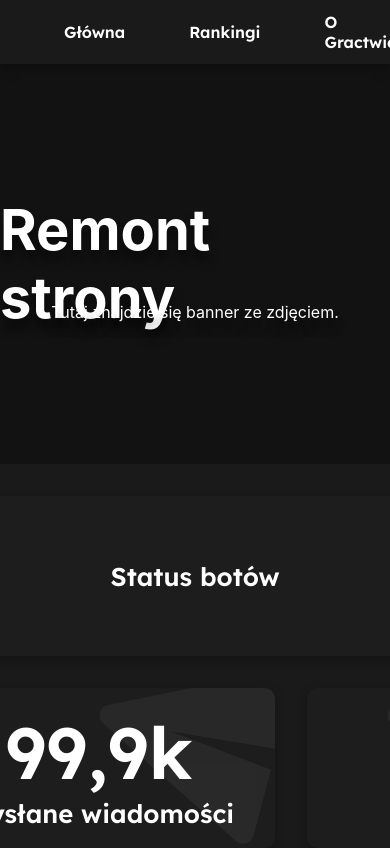
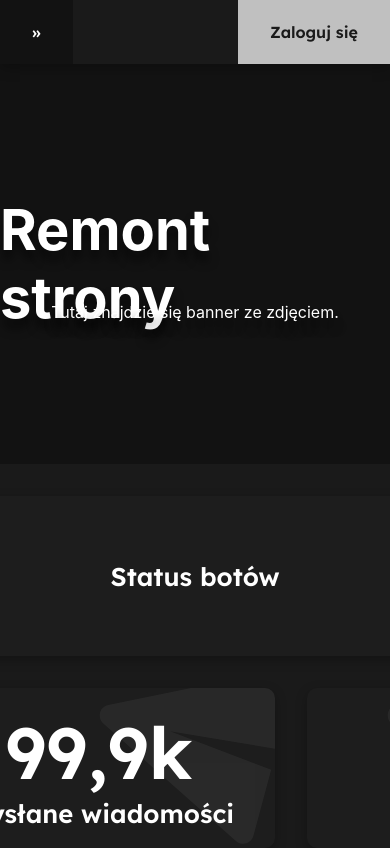
Before and after one commit to gractwo/gractwo-pl, a Next.js app: page / in a window 390 px wide. Shown: the top 848 px of the page. Built offline with nearby package versions, Linux system fonts and the light colour scheme.

Commit message:
add mobile header btn, hide the rest

```diff
--- a/components/Header.js
+++ b/components/Header.js
@@ -5,18 +5,11 @@ export default function Home() {
 	return (
 		<nav className="main">
 			<GractwoLogo className="logo" />
-			<Link href="/">
-				<a>Główna</a>
-			</Link>
-			<Link href="">
-				<a>Rankingi</a>
-			</Link>
-			<Link href="/o-gractwie">
-				<a>O Gractwie</a>
-			</Link>
-			<Link href="">
-				<a>Zaloguj się</a>
-			</Link>
+			<Link href="">&#187;</Link> {/* only this & lastel shows on mobile */}
+			<Link href="/">Główna</Link>
+			<Link href="">Rankingi</Link>
+			<Link href="/o-gractwie">O Gractwie</Link>
+			<Link href="">Zaloguj się</Link>
 		</nav>
 	);
 }
--- a/styles/globals.scss
+++ b/styles/globals.scss
@@ -40,6 +40,9 @@ nav.main {
 		&:focus {
 			outline: none;
 			background-color: var(--black0);
+		}
+		&:first-of-type {
+			display: none;
 		}
 		&:last-of-type {
 			background-color: #c0c0c0;
@@ -162,3 +165,16 @@ article.main {
 		}
 	}
 }
+
+@media screen and (max-width: 800px) {
+	nav.main > a {
+		display: none;
+		&:first-of-type,
+		&:last-of-type {
+			display: flex;
+		}
+	}
+	nav.main > svg {
+		display: none;
+	}
+}
```
